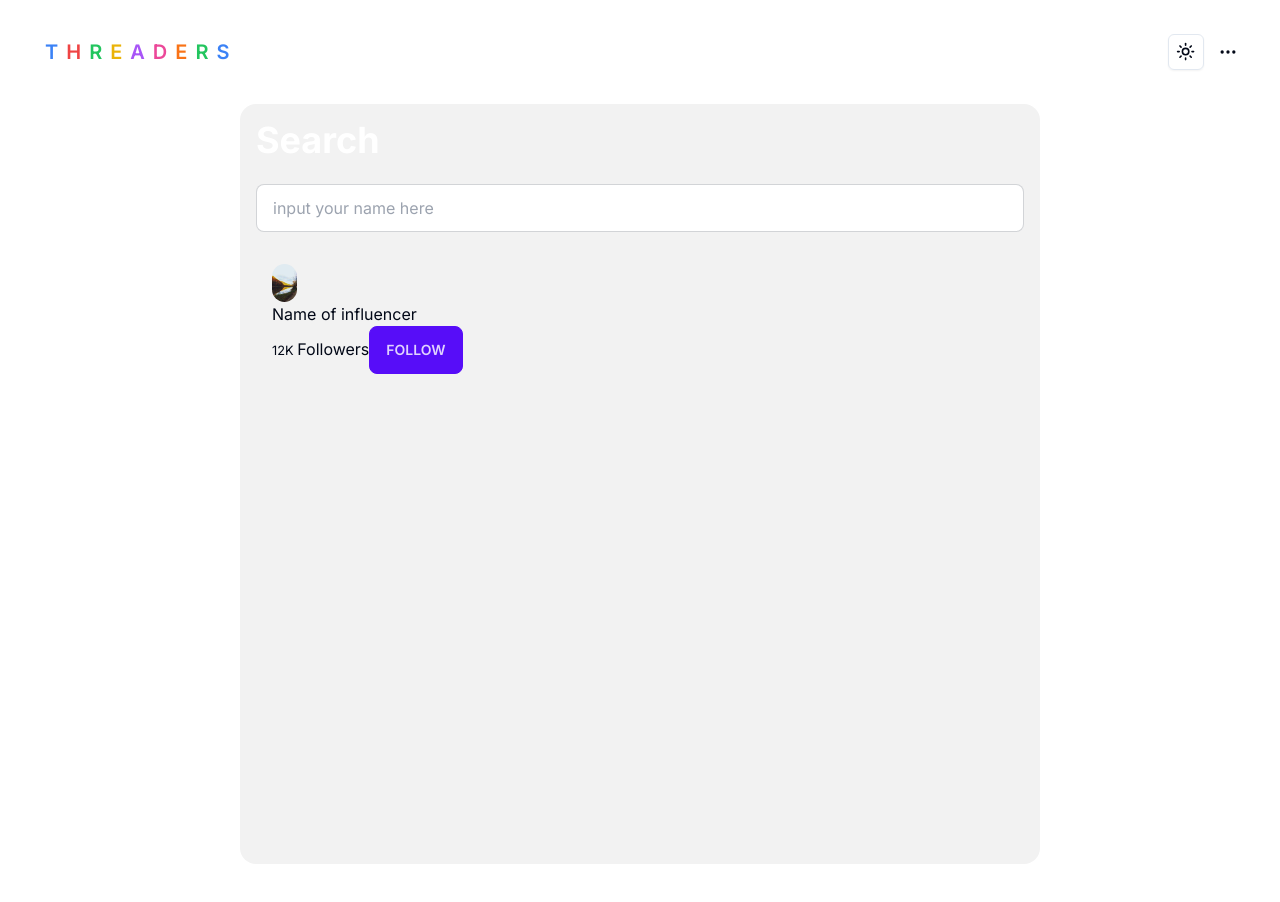
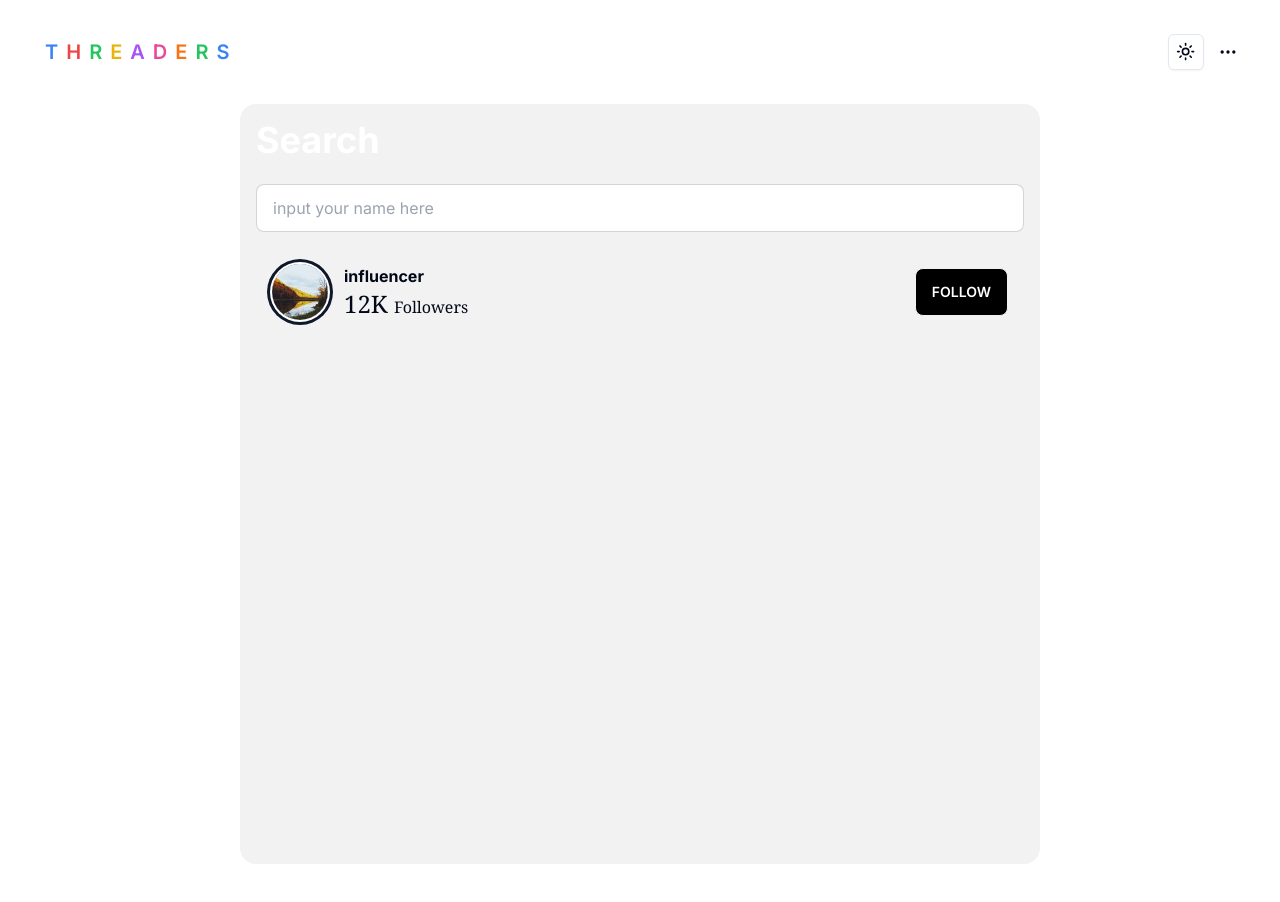
Before and after one commit to git-create-devben/threaders, a Next.js app in the folder thread/: page / in a window 1280 px wide. Built offline with nearby package versions, Linux system fonts and the light colour scheme; no server answers.

Commit message:
working in the api

```diff
--- a/thread/app/page.tsx
+++ b/thread/app/page.tsx
@@ -1,8 +1,30 @@
 import Image from "next/image";
 import React from "react";
 import { ModeToggle } from "@/components/modeToggle";
-import url from "../public/test.jpg"
-const page = () => {
+import pic from "../public/test.jpg";
+const page = async () => {
+
+  const url = 'https://meta-threads.p.rapidapi.com/v1/user/threads/?user_id=314216';
+  const options = {
+    method: 'GET',
+    headers: {
+      'X-RapidAPI-Key': '7dd1c7dee4mshcfec6817a02ae0cp191b12jsn491b5cf51ed9',
+      'X-RapidAPI-Host': 'meta-threads.p.rapidapi.com'
+    }
+  };
+
+  try {
+    const response = await fetch(url, options);
+    const result = await response.text();
+    const data = JSON.parse(result);
+
+    // Do something with the data
+    console.log(data);
+  } catch (error) {
+    console.error(error);
+
+
+  }
 
 
   return (
@@ -22,7 +44,7 @@ const page = () => {
           </a>
         </div>
         <div className="flex-none">
-           <ModeToggle/>
+          <ModeToggle />
           <button className="btn btn-square btn-ghost">
             <svg
               xmlns="http://www.w3.org/2000/svg"
@@ -62,16 +84,31 @@ const page = () => {
           {/* Where the list of the top followed thread will show with their image and name with follow button  */}
           <div className=" px-8 py-4">
             <ul>
-              <li>
+              <li className="flex gap-4 items-center">
                 {/* <Image src={""} alt={""}/>  I want to desplay image of the influencer */}
-                <Image src={url} alt={""}  width={25} height={25} className="rounded-full"/>
-                {/* Name of the inluencer */}
-                <p>Name of influencer</p>
-                {/* How many follower he/she has */}
-                <span><small>12K </small>Followers</span>
+
+                <div className="avatar">
+                  <div className="w-14 rounded-full ring ring-primary ring-offset-base-100 ring-offset-2">
+                    <Image
+                      src={pic}
+                      alt={""}
+                      width={100}
+                      height={100}
+                      className="rounded-full"
+                    />
+                  </div>
+                </div>
+                <div className=" flex-1">
+                  {/* Name of the inluencer */}
+                  <p className=" text-1xl font-bold">influencer</p>
+                  {/* How many follower he/she has */}
+                  <span className=" text-md font-serif">
+                    <small className=" text-2xl">12K </small >Followers
+                  </span>
+                </div>
+
                 {/* follow button  */}
-                <button className="btn btn-primary">Follow</button>
-
+                <button className="btn bg-[#000] text-white ">Follow</button>
               </li>
             </ul>
           </div>
```
Also changed, not shown: thread/api.ts (added).
